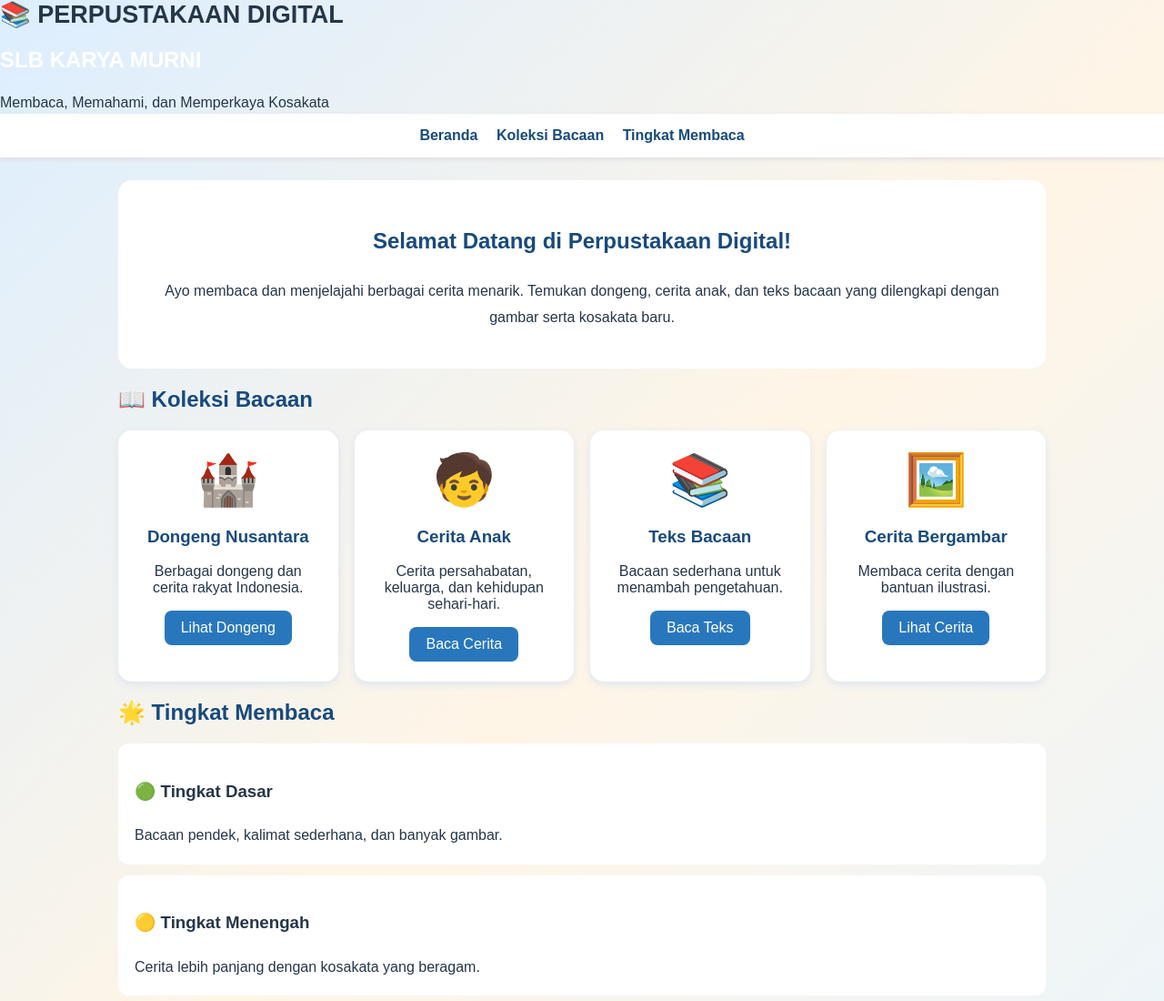
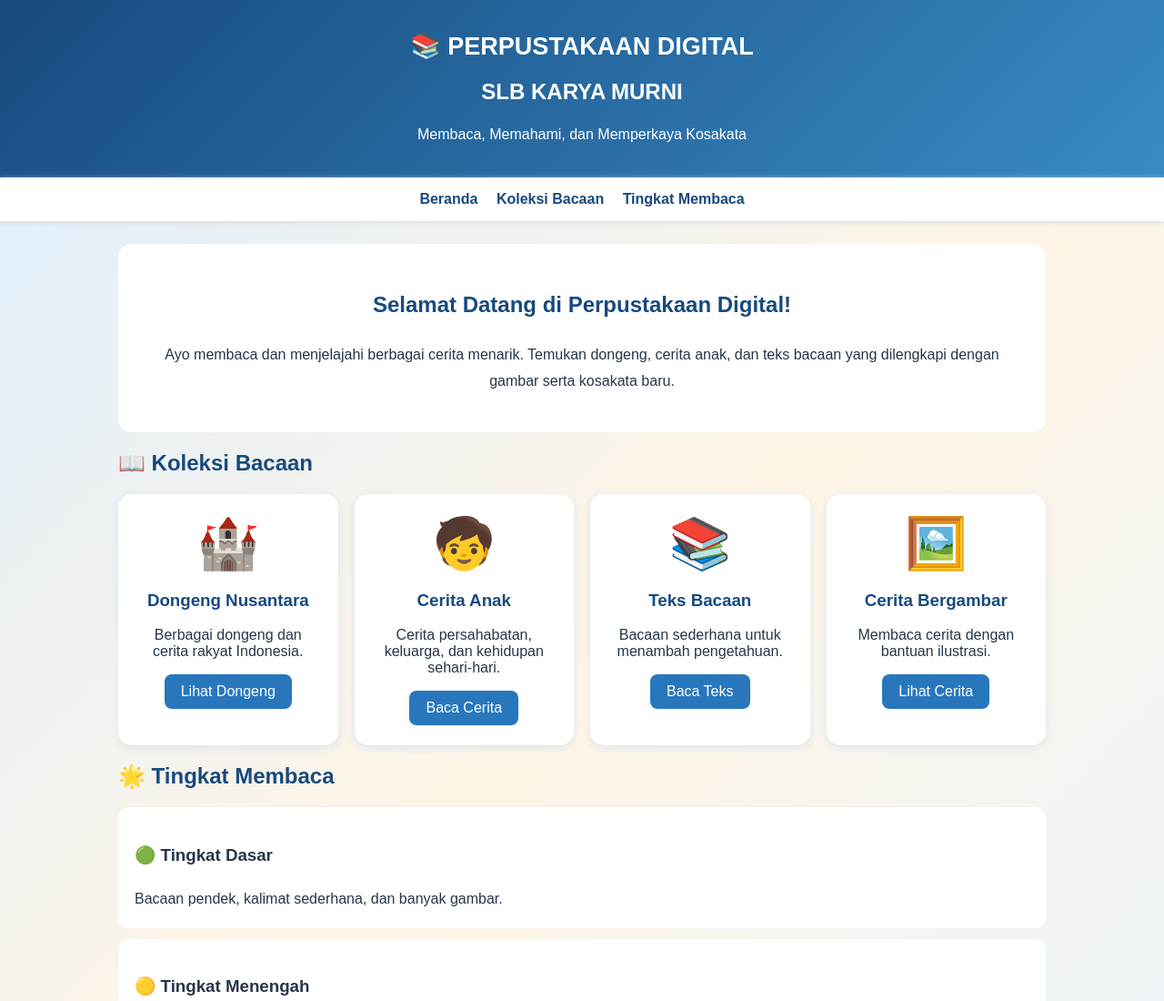
Before and after one commit to slbbkaryamurni76-stack/perpustakaan-digital-slbb-karya-murni, a plain HTML site: page index.html in a window 1280 px wide. Shown: the top 1100 px of the page at 91% size. Drawn offline with Linux system fonts and the light colour scheme.

Commit message:
Update index.html

```diff
--- a/index.html
+++ b/index.html
@@ -7,6 +7,26 @@
 <title>Perpustakaan Digital SLB Karya Murni</title>
 
 <style>
+
+/* MEMPERINDAH HEADER */
+
+header {
+  background: linear-gradient(
+    135deg,
+    #174a7e,
+    #398ac4
+  ) !important;
+  text-align: center !important;
+  padding: 35px 20px !important;
+}
+
+header h1,
+header h2,
+header p {
+  color: white !important;
+  text-align: center !important;
+}
+
 * {
   box-sizing: border-box;
 }
```
